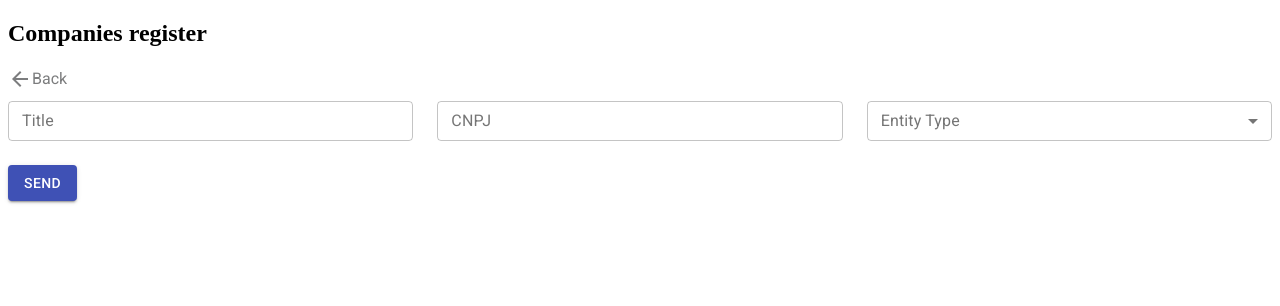
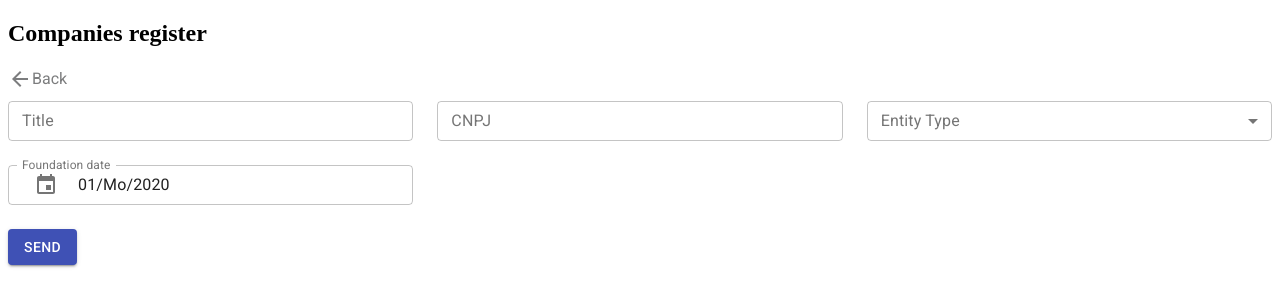
Before and after one commit to matheuszenker/react-crud, a React (Create React App) app: page / in a window 1280 px wide. Both pictures are taken after a click on the button "ADD". Shown: the top 306 px of the page. Built offline with nearby package versions, Linux system fonts and the light colour scheme; data requests are answered from the project's data file; the HTML template or start-up script is replaced by a standard one.

Commit message:
Date type, form only

```diff
--- a/db.json
+++ b/db.json
@@ -4,109 +4,127 @@
       "id": 1,
       "title": "Empresa 1",
       "cnpj": "90.207.695/0001-70",
-      "entity_type": 0
+      "entity_type": 0,
+      "foundation_date": "12/31/2020"
     },
     {
       "id": 2,
       "title": "Empresa 2",
       "cnpj": "90.207.695/0001-72",
-      "entity_type": 1
+      "entity_type": 1,
+      "foundation_date": "12/31/2020"
     },
     {
       "id": 3,
       "title": "Empresa 3",
       "cnpj": "90.207.695/0001-73",
-      "entity_type": 0
+      "entity_type": 0,
+      "foundation_date": "12/31/2020"
     },
     {
       "id": 4,
       "title": "Empresa 4",
       "cnpj": "90.207.695/0001-74",
-      "entity_type": 0
+      "entity_type": 0,
+      "foundation_date": "12/31/2020"
     },
     {
       "id": 5,
       "title": "Empresa 5",
       "cnpj": "90.207.695/0001-75",
-      "entity_type": 0
+      "entity_type": 0,
+      "foundation_date": "12/31/2020"
     },
     {
       "id": 6,
       "title": "Empresa 6",
       "cnpj": "90.207.695/0001-76",
-      "entity_type": 0
+      "entity_type": 0,
+      "foundation_date": "12/31/2020"
     },
     {
       "id": 7,
       "title": "Empresa 7",
       "cnpj": "90.207.695/0001-77",
-      "entity_type": 0
+      "entity_type": 0,
+      "foundation_date": "12/31/2020"
     },
     {
       "id": 8,
       "title": "Empresa 8",
       "cnpj": "90.207.695/0001-78",
-      "entity_type": 0
+      "entity_type": 0,
+      "foundation_date": "12/31/2020"
     },
     {
       "id": 9,
       "title": "Empresa 9",
       "cnpj": "90.207.695/0001-79",
-      "entity_type": 0
+      "entity_type": 0,
+      "foundation_date": "12/31/2020"
     },
     {
       "id": 10,
       "title": "Empresa 10",
       "cnpj": "90.207.695/0001-70",
-      "entity_type": 0
+      "entity_type": 0,
+      "foundation_date": "12/31/2020"
     },
     {
       "id": 11,
       "title": "Empresa 11",
       "cnpj": "90.207.695/0001-72",
-      "entity_type": 0
+      "entity_type": 0,
+      "foundation_date": "12/31/2020"
     },
     {
       "id": 12,
       "title": "Empresa 12",
       "cnpj": "90.207.695/0001-73",
-      "entity_type": 0
+      "entity_type": 0,
+      "foundation_date": "12/31/2020"
     },
     {
       "id": 13,
       "title": "Empresa 13",
       "cnpj": "90.207.695/0001-74",
-      "entity_type": 0
+      "entity_type": 0,
+      "foundation_date": "12/31/2020"
     },
     {
       "id": 14,
       "title": "Empresa 14",
       "cnpj": "90.207.695/0001-75",
-      "entity_type": 0
+      "entity_type": 0,
+      "foundation_date": "12/31/2020"
     },
     {
       "id": 15,
       "title": "Empresa 15",
       "cnpj": "90.207.695/0001-76",
-      "entity_type": 0
+      "entity_type": 0,
+      "foundation_date": "12/31/2020"
     },
     {
       "id": 16,
       "title": "Empresa 16",
       "cnpj": "90.207.695/0001-77",
-      "entity_type": 0
+      "entity_type": 0,
+      "foundation_date": "12/31/2020"
     },
     {
       "id": 17,
       "title": "Empresa 17",
       "cnpj": "90.207.695/0001-78",
-      "entity_type": 0
+      "entity_type": 0,
+      "foundation_date": "12/31/2020"
     },
     {
       "id": 18,
       "title": "Empresa 18",
       "cnpj": "90.207.695/0001-79",
-      "entity_type": 0
+      "entity_type": 0,
+      "foundation_date": "12/31/2020"
     }
   ]
 }
--- a/package.json
+++ b/package.json
@@ -3,13 +3,16 @@
   "version": "0.1.0",
   "private": true,
   "dependencies": {
+    "@date-io/moment": "1.x",
     "@material-ui/core": "^4.8.3",
     "@material-ui/icons": "^4.5.1",
+    "@material-ui/pickers": "^3.2.10",
     "@testing-library/jest-dom": "^4.2.4",
     "@testing-library/react": "^9.4.0",
     "@testing-library/user-event": "^7.2.1",
     "axios": "^0.19.0",
     "eslint-config-prettier": "^6.8.0",
+    "moment": "^2.24.0",
     "prop-types": "^15.7.2",
     "react": "^16.12.0",
     "react-dom": "^16.12.0",
--- /dev/null
+++ b/src/components/Crud/components/Form/components/Input/date.js
@@ -0,0 +1,27 @@
+import React from 'react';
+import PropTypes from 'prop-types';
+
+import { KeyboardDatePicker } from '@material-ui/pickers';
+
+// import { Container } from './styles';
+
+const Date = ({ label, name }) => (
+  <KeyboardDatePicker
+    autoOk
+    variant="inline"
+    size="small"
+    inputVariant="outlined"
+    label={label}
+    name={name}
+    format="MM/dd/yyyy"
+    InputAdornmentProps={{ position: 'start' }}
+    fullWidth
+  />
+);
+
+Date.propTypes = {
+  name: PropTypes.string.isRequired,
+  label: PropTypes.string,
+};
+
+export default Date;
--- a/src/components/Crud/components/Form/components/Input/index.js
+++ b/src/components/Crud/components/Form/components/Input/index.js
@@ -4,9 +4,12 @@ import PropTypes from 'prop-types';
 import Text from './text';
 import Number from './number';
 import Select from './select';
+import Date from './date';
 
 const Input = ({ field }) => {
   switch (field.type) {
+    case 'date':
+      return <Date label={field.alias} name={field.column} />;
     case 'number':
       return <Number label={field.alias} name={field.column} />;
     case 'select':
--- a/src/components/Crud/components/Form/index.js
+++ b/src/components/Crud/components/Form/index.js
@@ -6,6 +6,9 @@ import MaterialUI from '../MaterialUI';
 import ArrowBackIcon from '@material-ui/icons/ArrowBack';
 import Button from '@material-ui/core/Button';
 import Grid from '@material-ui/core/Grid';
+import { MuiPickersUtilsProvider } from '@material-ui/pickers';
+
+import MomentUtils from '@date-io/moment';
 
 import Input from './components/Input';
 
@@ -28,7 +31,9 @@ const Form = ({ handleForm, structure }) => {
       <div>
         <form>
           <Grid container spacing={3}>
-            {fields}
+            <MuiPickersUtilsProvider utils={MomentUtils}>
+              {fields}
+            </MuiPickersUtilsProvider>
             <Grid item xs={12}>
               <Button variant="contained" color="primary">
                 Send
--- a/src/pages/Company/index.js
+++ b/src/pages/Company/index.js
@@ -25,6 +25,7 @@ const Company = () => {
               emptyOption: 'Selecione um valor',
             },
           },
+          { column: 'foundation_date', alias: 'Foundation date', type: 'date' },
         ]}
       />
     </>
```
Also changed, not shown: 1 other file (tests, documents, lock files or other folders).
